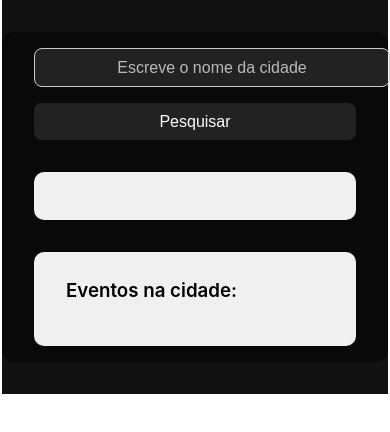
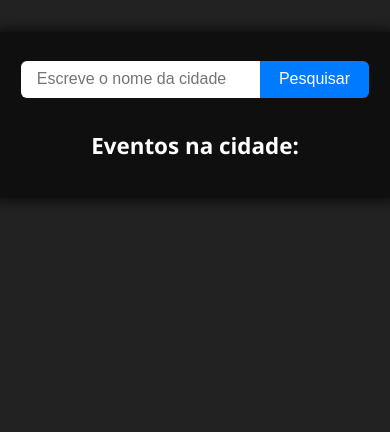
Before and after one commit to danieltimoteogoncalves/Smart-Tourist-Guide-2, a React (Vite) app in the folder client/: page / in a window 390 px wide. Shown: the top 432 px of the page. Built offline with nearby package versions, Linux system fonts and the light colour scheme.

Commit message:
Css e App jsx
update 02/06

```diff
--- a/client/src/App.jsx
+++ b/client/src/App.jsx
@@ -5,14 +5,23 @@ function App() {
   const [weather, setWeather] = useState(null);
   const [events, setEvents] = useState([]);
 
-  const fetchWeatherAndEvents = async () => {
-    const res = await fetch(`http://localhost:5000/api?city=${city}`);
-    const data = await res.json();
+  const fetchWeatherAndEvents = () => {
+    if (!city.trim()) return;
+
+    fetch(`http://localhost:5000/api?city=${city}`)
+      .then(res => res.json())
+      .then(data => {
         setWeather(data.weather);
         setEvents(data.events);
+      })
+      .catch(error => {
+        console.error('Erro ao buscar dados:', error);
+        setWeather(null);
+        setEvents([]);
+      });
   };
 
-  // Converte descrição do tempo em classe CSS para background
+  // Função que cria a classe de fundo baseada na descrição do tempo
   const getWeatherClass = (desc) => {
     if (!desc) return '';
     return 'bg-' + desc.toLowerCase().replace(/\s+/g, '-');
@@ -21,7 +30,7 @@ function App() {
   return (
     <div className={`app ${getWeatherClass(weather?.description)}`}>
       <div className="container">
-        {/* Área de pesquisa */}
+        {/* Pesquisa */}
         <div className="search-section">
           <input
             type="text"
@@ -29,30 +38,43 @@ function App() {
             placeholder="Escreve o nome da cidade"
             value={city}
             onChange={(e) => setCity(e.target.value)}
+            onKeyDown={e => e.key === 'Enter' && fetchWeatherAndEvents()}
           />
           <button className="btn-search" onClick={fetchWeatherAndEvents}>
             Pesquisar
           </button>
         </div>
 
-        {/* Informação do tempo */}
+        {/* Tempo */}
         <div className="weather-section">
           {weather && (
-            <div className="weather-info">
+            <>
               <h2 className="weather-title">
                 Tempo em {weather.city}, {weather.country}
               </h2>
-              <ul className="weather-details">
-                <li><strong>Descrição:</strong> {weather.description}</li>
-                <li><strong>Temperatura:</strong> {weather.temp} °C</li>
-                <li><strong>Humidade:</strong> {weather.humidity}%</li>
-                <li><strong>Vento:</strong> {weather.wind} m/s</li>
-              </ul>
+              <div className="weather-data">
+                <div className="weather-item">
+                  <div className="value">{weather.temp} °C</div>
+                  <div className="label">Temperatura</div>
                 </div>
+                <div className="weather-item">
+                  <div className="value">{weather.humidity}%</div>
+                  <div className="label">Humidade</div>
+                </div>
+                <div className="weather-item">
+                  <div className="value">{weather.wind} m/s</div>
+                  <div className="label">Vento</div>
+                </div>
+                <div className="weather-item">
+                  <div className="value" style={{ textTransform: 'capitalize' }}>{weather.description}</div>
+                  <div className="label">Descrição</div>
+                </div>
+              </div>
+            </>
           )}
         </div>
 
-        {/* Lista de eventos */}
+        {/* Eventos */}
         <div className="events-section">
           <h3 className="events-title">Eventos na cidade:</h3>
           {events.length > 0 ? (
@@ -61,14 +83,9 @@ function App() {
               <ul className="events-list">
                 {events.map((event, i) => (
                   <li key={i} className="event-item">
-                  <strong>{event.title}</strong> – Começa às{" "}
-                  {new Date(event.start_local).toLocaleString("pt-BR", {
-                    hour: "2-digit",
-                    minute: "2-digit",
-                  })}
+                    <strong>{event.title}</strong> - {event.start.slice(0, 10)}
                   </li>
                 ))}
-
               </ul>
             </div>
           ) : weather ? (
--- a/client/src/index.css
+++ b/client/src/index.css
@@ -1,85 +1,143 @@
-:root {
-  --primary-color: #646cff;
-  --primary-hover: #535bf2;
-  --bg-light: #ffffff;
-  --bg-dark: #121212; /* Define bg-dark */
-  --text-dark: rgba(255, 255, 255, 0.87);
-  --text-light: #213547;
-
-  font-family: Inter, system-ui, Avenir, Helvetica, Arial, sans-serif;
-  font-weight: 400;
-  line-height: 1.6;
-  font-synthesis: none;
-  text-rendering: optimizeLegibility;
-  -webkit-font-smoothing: antialiased;
-  -moz-osx-font-smoothing: grayscale;
-  color-scheme: light dark;
-  color: var(--text-dark);
-  background-color: var(--bg-dark);
-}
-
-html, body {
+/* Reset básico e corpo */
+body, html, #root {
   margin: 0;
   padding: 0;
-  width: 100%;
   height: 100%;
-  align-items: flex-start;
-  background-color: var(--bg-dark);
-  color: var(--text-dark);
-  font-family: inherit;
-}
-
-html, body {
-  margin: 0;
-  padding: 0;
-  width: 100%;
-  min-height: 100vh;
-  background-color: var(--bg-dark);
-  color: var(--text-dark);
-  font-family: inherit;
-  display: flex;
-  justify-content: center;
-  /* REMOVE align-items: center; para não centrar verticalmente */
-  align-items: flex-start;
-  /* permite scroll se conteúdo for maior */
-  overflow-y: auto;
+  font-family: 'Segoe UI', Tahoma, Geneva, Verdana, sans-serif;
+  background: #222;
+  color: white;
 }
 
 .app {
-  width: 99vw;
-  /* REMOVE height fixo */
-  /* height: 120vh; */
-  color: #fff;
+  min-height: 100vh;
+  display: flex;
+  justify-content: center;
+  align-items: flex-start;
+  padding: 2rem 1rem;
+  transition: background 0.5s ease;
   position: relative;
-  transition: background 0.5s ease;
+  overflow-x: hidden;
   background-size: cover;
   background-position: center;
   background-repeat: no-repeat;
-  background-color: var(--bg-dark);
+}
 
+/* Container central */
+.container {
+  background: rgba(0,0,0,0.55);
+  padding: 1.8rem 2rem;
+  border-radius: 12px;
+  max-width: 600px;
+  width: 100%;
+  box-shadow: 0 0 15px rgba(0,0,0,0.9);
+  position: relative;
+  z-index: 1;
+  color: white;
+}
+
+/* Pesquisa */
+.search-section {
+  display: flex;
+  margin-bottom: 1.5rem;
+}
+
+.input-city {
+  flex: 1;
+  padding: 0.6rem 1rem;
+  font-size: 1rem;
+  border-radius: 6px 0 0 6px;
+  border: none;
+  outline: none;
+}
+
+.btn-search {
+  padding: 0 1.2rem;
+  font-size: 1rem;
+  border: none;
+  background-color: #007bff;
+  color: white;
+  cursor: pointer;
+  border-radius: 0 6px 6px 0;
+  transition: background-color 0.3s ease;
+}
+
+.btn-search:hover {
+  background-color: #0056b3;
+}
+
+/* Título do tempo */
+.weather-title {
+  text-align: center;
+  margin-bottom: 1.2rem;
+  font-weight: 600;
+}
+
+/* Dados do tempo lado a lado */
+.weather-data {
   display: flex;
   justify-content: center;
-  align-items: center;
-  padding: 2rem 0;  /* dá um padding vertical para separar do topo */
-  box-sizing: border-box;
-  border-radius: 0;
+  gap: 3rem;
+  flex-wrap: nowrap;
 }
 
-/* Container interno para o conteúdo, com limite de largura e fundo semitransparente */
-.container {
-  width: 100%;
-  max-width: 720px;
-  background-color: rgba(0, 0, 0, 0.5);
-  border-radius: 12px;
-  padding: 1rem 2rem;
-  box-sizing: border-box;
-  color: white;
+.weather-item {
   display: flex;
   flex-direction: column;
-  gap: 2rem;
+  align-items: center;
+  min-width: 80px;
 }
 
-/* Backgrounds dinâmicos para diferentes condições */
+.weather-item .value {
+  font-size: 1.6rem;
+  font-weight: 700;
+  margin-bottom: 0.3rem;
+  text-align: center;
+}
+
+.weather-item .label {
+  font-size: 0.9rem;
+  color: rgba(255, 255, 255, 0.7);
+  text-transform: capitalize;
+  user-select: none;
+  text-align: center;
+}
+
+/* Eventos */
+.events-section {
+  margin-top: 2rem;
+  text-align: center;
+}
+
+.events-title {
+  font-size: 1.4rem;
+  margin-bottom: 0.5rem;
+  font-weight: 600;
+}
+
+.events-subtitle {
+  margin-bottom: 0.5rem;
+  font-weight: 500;
+  font-size: 1.1rem;
+}
+
+.events-list {
+  list-style: none;
+  padding: 0 0.5rem;
+  text-align: left;
+  margin: 0;
+}
+
+.event-item {
+  margin-bottom: 0.6rem;
+  font-size: 0.95rem;
+}
+
+.no-events-message {
+  font-style: italic;
+  color: rgba(255, 255, 255, 0.6);
+}
+
+/* Fundos para diferentes condições meteorológicas */
 .bg-clear-sky {
   background-image: url('./assets/clearsky.jpeg');
 }
@@ -96,12 +154,26 @@ html, body {
   background-image: url('./assets/broken-clouds-1537880.jpg');
 }
 
-.bg-shower-rain {
-  background-image: url('./assets/showerrain.jpg');
+.bg-clear {
+  background-image: url('./assets/clear.jpg');
 }
 
+.bg-overcast-clouds {
+  background-image: url('./assets/overcastclouds.jpg');
+}
+
+.bg-light-rain,
+.bg-moderate-rain,
+.bg-heavy-rain,
+.bg-extreme-rain,
+.bg-freezing-rain,
+.bg-shower-rain,
 .bg-rain {
   background-image: url('./assets/rain.jpg');
+}
+
+.bg-ragged-shower-rain {
+  background-image: url('./assets/raggedshowerrain.jpg');
 }
 
 .bg-thunderstorm {
@@ -115,181 +187,3 @@ html, body {
 .bg-mist {
   background-image: url('./assets/mist.jpg');
 }
-
-/* Estilos gerais de conteúdo */
-
-.search-section {
-  display: flex;
-  justify-content: center;
-  gap: 1rem;
-  flex-wrap: wrap;
-  color: var(--text-dark);
-}
-
-.input-city {
-  padding: 0.6em 1em;
-  font-size: 1rem;
-  border-radius: 8px;
-  border: 1px solid #ccc;
-  outline: none;
-  transition: border 0.2s;
-  width: 100%;
-  max-width: 300px;
-  text-align: center;
-  background-color: rgba(255, 255, 255, 0.1);
-  color: white;
-}
-
-.input-city::placeholder {
-  color: rgba(255, 255, 255, 0.685);
-}
-
-.input-city:focus {
-  border-color: var(--primary-color);
-  box-shadow: 0 0 0 3px rgba(100, 185, 255, 0.726);
-}
-
-.btn-search {
-  border-radius: 8px;
-  border: none;
-  padding: 0.6em 1.2em;
-  font-size: 1rem;
-  font-weight: 400;
-  background-color: rgba(255, 255, 255, 0.1);
-  color: #fff;
-  cursor: pointer;
-  transition: background-color 0.25s, box-shadow 0.2s;
-  white-space: nowrap;
-}
-
-.btn-search:hover {
-  background-color: var(--primary-hover);
-  box-shadow: 0 4px 14px rgba(83, 91, 242, 0.4);
-}
-
-.weather-section {
-  background-color: rgba(255, 255, 255, 0.05);
-  border-radius: 10px;
-  padding: 1.5rem 2rem;
-  box-shadow: 0 1px 3px rgba(0, 0, 0, 0.3);
-  color: var(--text-dark);
-}
-
-.weather-info {
-  color: var(--text-dark);
-}
-
-.weather-title {
-  margin-top: 0;
-  margin-bottom: 1rem;
-  font-weight: 600;
-}
-
-.weather-details {
-  list-style: none;
-  padding: 0;
-  margin: 0;
-}
-
-.weather-details li {
-  margin-bottom: 0.6rem;
-  padding: 0.3rem 0.5rem;
-  border-radius: 5px;
-  background-color: rgba(0, 0, 0, 0.1);
-  box-shadow: inset 0 0 3px rgba(0, 0, 0, 0.2);
-}
-
-.events-section {
-  background-color: rgba(255, 255, 255, 0.05);
-  border-radius: 10px;
-  padding: 1.5rem 2rem;
-  box-shadow: 0 1px 3px rgba(0, 0, 0, 0.3);
-  color: var(--text-dark);
-}
-
-.events-title {
-  margin-top: 0;
-  margin-bottom: 1rem;
-  font-weight: 600;
-}
-
-.events-list-wrapper {
-  margin-top: 1rem;
-}
-
-.events-subtitle {
-  margin-bottom: 0.75rem;
-  font-weight: 500;
-}
-
-.events-list {
-  list-style: none;
-  padding: 0;
-  margin: 0;
-}
-
-.event-item {
-  margin-bottom: 0.75rem;
-  padding: 0.75rem 1rem;
-  border-radius: 6px;
-  background-color: rgba(0, 0, 0, 0.1);
-  box-shadow: inset 0 0 4px rgba(0, 0, 0, 0.2);
-}
-
-.no-events-message {
-  font-style: italic;
-  margin-top: 1rem;
-  color: var(--text-dark);
-}
-
-ul {
-  list-style: none;
-  padding: 0;
-  margin: 0;
-}
-
-li {
-  margin-bottom: 0.75rem;
-  padding: 0.75rem 1rem;
-  border-radius: 6px;
-  background-color: rgba(255, 255, 255, 0.05);
-  box-shadow: 0 1px 3px rgba(0, 0, 0, 0.2);
-}
-
-/* Responsividade */
-@media (max-width: 480px) {
-  .search-section {
-    flex-direction: column;
-    align-items: stretch;
-  }
-
-  .input-city,
-  .btn-search {
-    max-width: 100%;
-  }
-}
-
-/* Tema claro */
-@media (prefers-color-scheme: light) {
-  :root {
-    color: var(--text-light);
-    background-color: var(--bg-light);
-  }
-
-  body {
-    background-color: var(--bg-light);
-  }
-
-  .weather-section,
-  .events-section,
-  li,
-  .event-item {
-    background-color: #f0f0f0;
-    color: #000;
-    box-shadow: none;
-  }
-
-  button {
-    background-color: var(--primary-color);
-  }
-}
```
Lines whose indentation alone changed are shown as unchanged.
